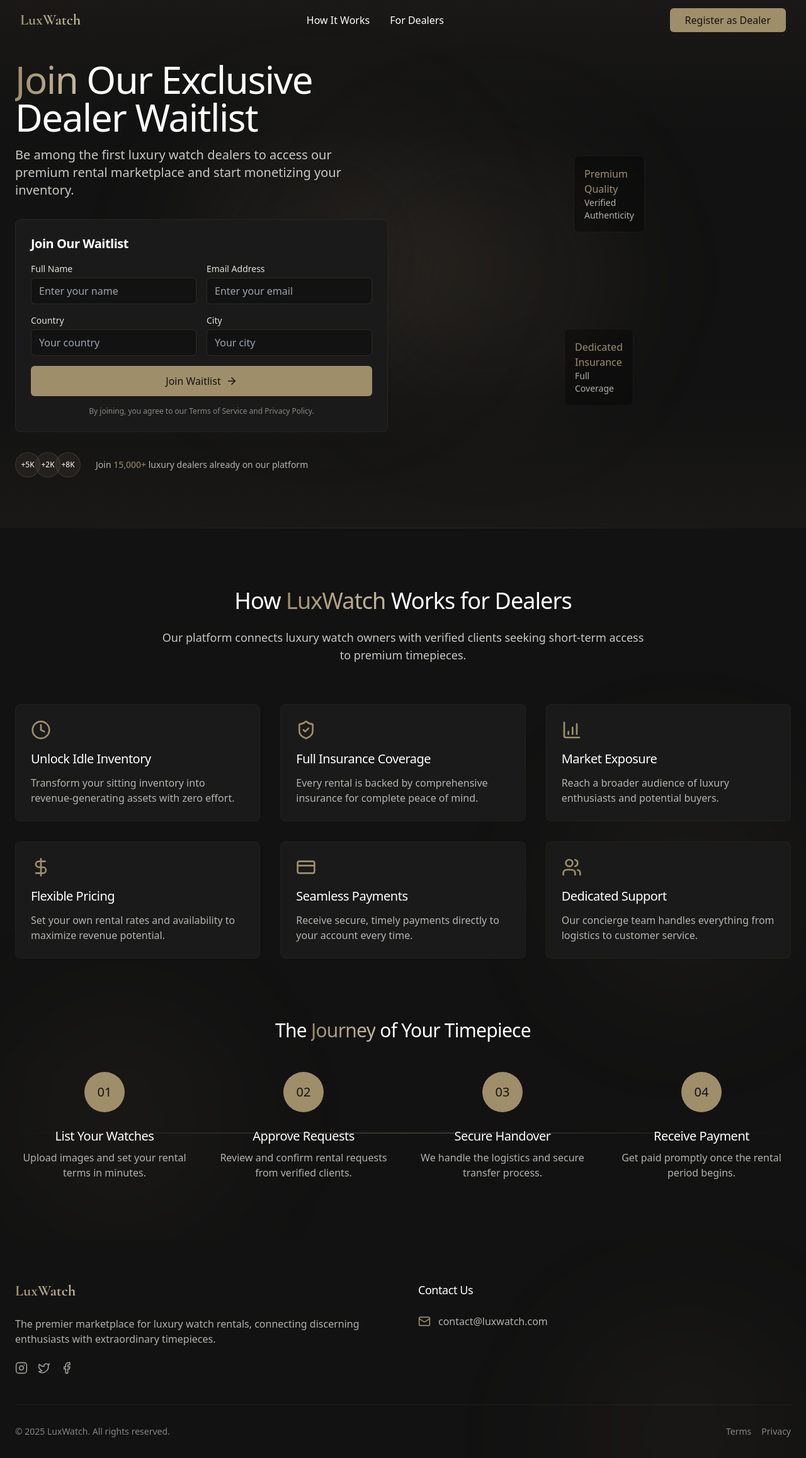
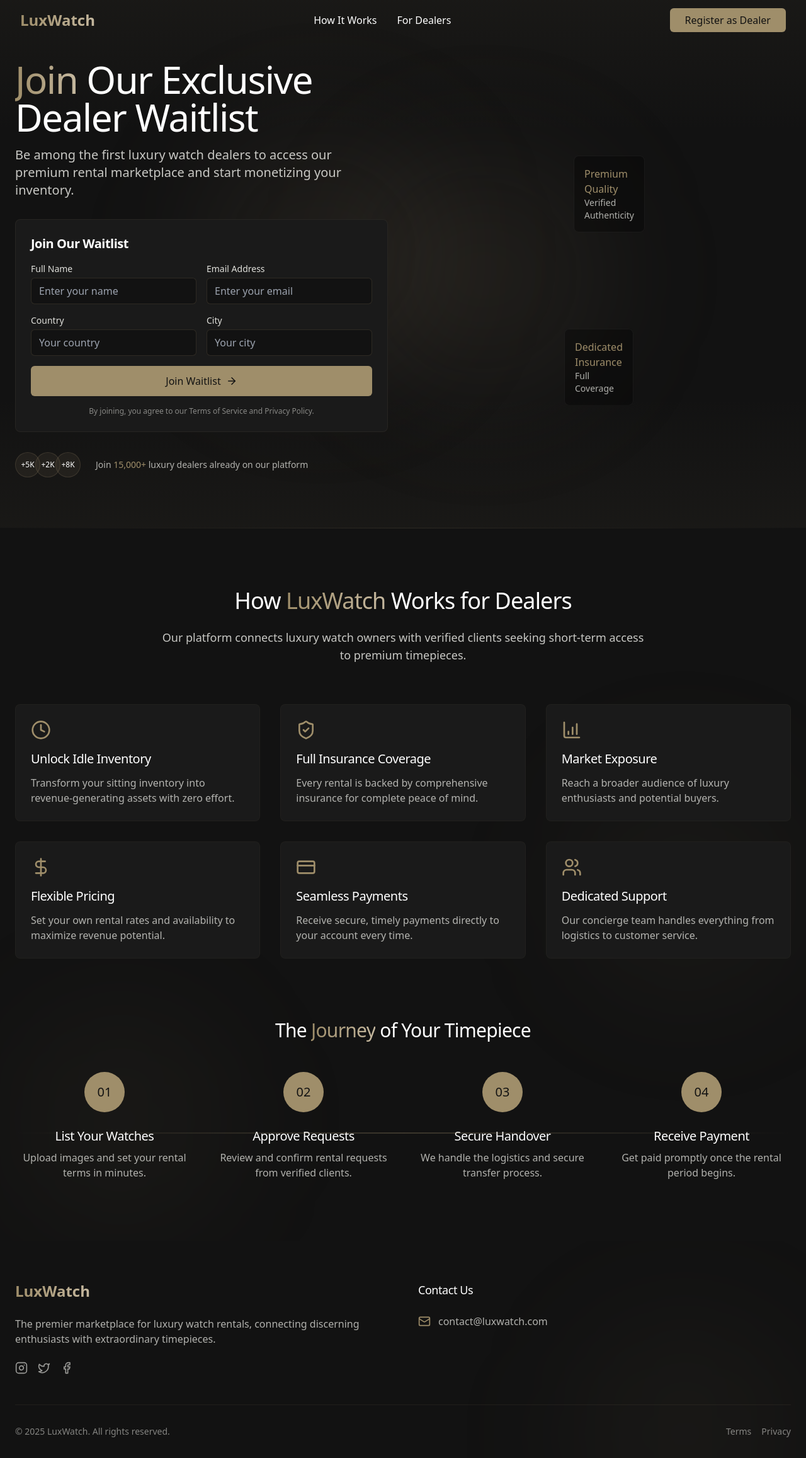
Before and after one commit to VeloxUK/VeloxWebsite, a React (Vite) app: page / in a window 1280 px wide. Shown: the whole page at 63% size. Built offline with nearby package versions, Linux system fonts and the light colour scheme.

Commit message:
Fix: Update font family
Update the font family to ui-sans-serif,system-ui,sans-serif,"Apple Color Emoji","Segoe UI Emoji",Segoe UI Symbol,"Noto Color Emoji".

```diff
--- a/src/components/Footer.tsx
+++ b/src/components/Footer.tsx
@@ -18,7 +18,7 @@ const Footer = () => {
           {/* Brand */}
           <div>
             <a href="/" className="inline-block mb-6" aria-label="LuxWatch Home">
-              <span className="text-2xl font-serif font-bold gold-shimmer">LuxWatch</span>
+              <span className="text-2xl font-sans font-bold gold-shimmer">LuxWatch</span>
             </a>
             <p className="text-luxury-cream/70 mb-6">
               The premier marketplace for luxury watch rentals, connecting discerning enthusiasts with extraordinary timepieces.
--- a/src/components/Navbar.tsx
+++ b/src/components/Navbar.tsx
@@ -31,7 +31,7 @@ const Navbar = () => {
           className="flex items-center space-x-2"
           aria-label="LuxWatch Home"
         >
-          <span className="text-2xl font-serif font-bold gold-shimmer">LuxWatch</span>
+          <span className="text-2xl font-sans font-bold gold-shimmer">LuxWatch</span>
         </a>
 
         {/* Desktop Navigation */}
```
